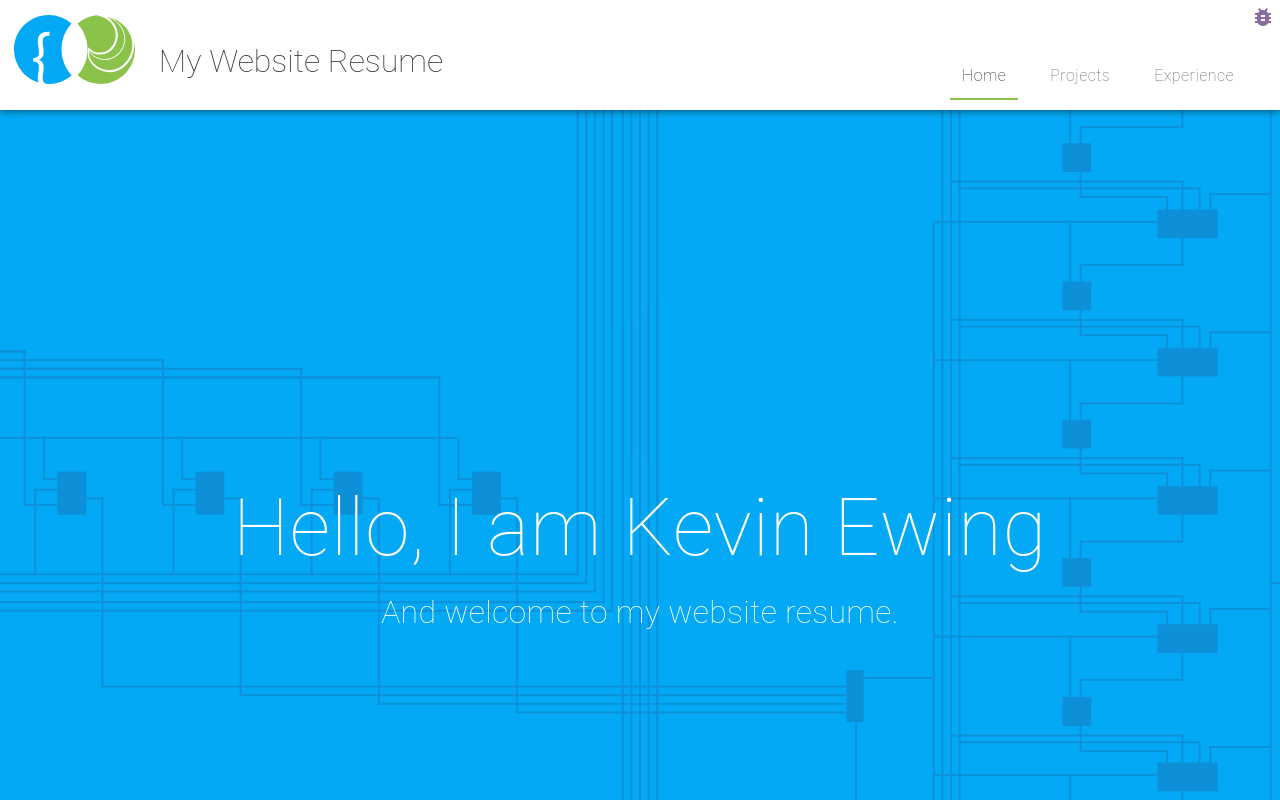
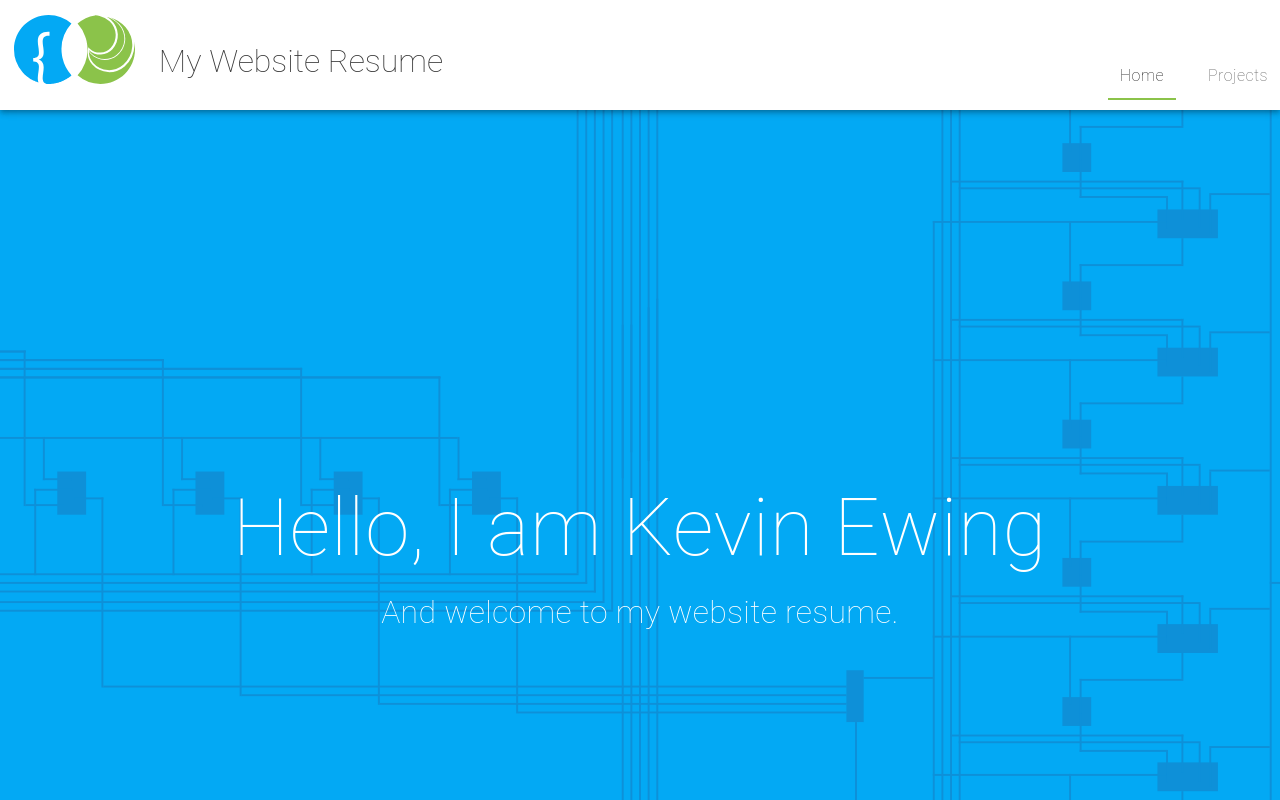
Before and after one commit to kevin-ewing/my-website-resume, a React (Create React App) app: page / in a window 1280 px wide. Shown: the top 800 px of the page. Built offline with nearby package versions, Linux system fonts and the light colour scheme.

Commit message:
Ready for soft launch

```diff
--- a/src/components/ui/Header.js
+++ b/src/components/ui/Header.js
@@ -4,7 +4,7 @@ import Toolbar from "@material-ui/core/Toolbar";
 import useScrollTrigger from "@material-ui/core/useScrollTrigger";
 import Typography from "@material-ui/core/Typography";
 import { makeStyles } from "@material-ui/core/styles";
-import BugReport from "@material-ui/icons/BugReport";
+// import BugReport from "@material-ui/icons/BugReport";
 import leafVen from "../../assets/LeafVen.svg";
 import Tabs from "@material-ui/core/Tabs";
 import Tab from "@material-ui/core/Tab";
@@ -182,26 +182,26 @@ export default function ProminentAppBar(props) {
           to="/projects"
           label="Projects"
         />
-        <Tab
+        {/* <Tab
           className={classes.tab}
           disableRipple
           component={Link}
           to="/experience"
           label="Experience"
-        />
+        /> */}
       </Tabs>
     </React.Fragment>
   );
 
   const widgits = (
     <React.Fragment>
-      <IconButton
+      {/* <IconButton
         color="primary"
         aria-label="Report a Bug"
         className={classes.buttonSettings}
       >
         <BugReport />
-      </IconButton>
+      </IconButton> */}
     </React.Fragment>
   );
 
```
Also changed, not shown: 1 other file (tests, documents, lock files or other folders).
